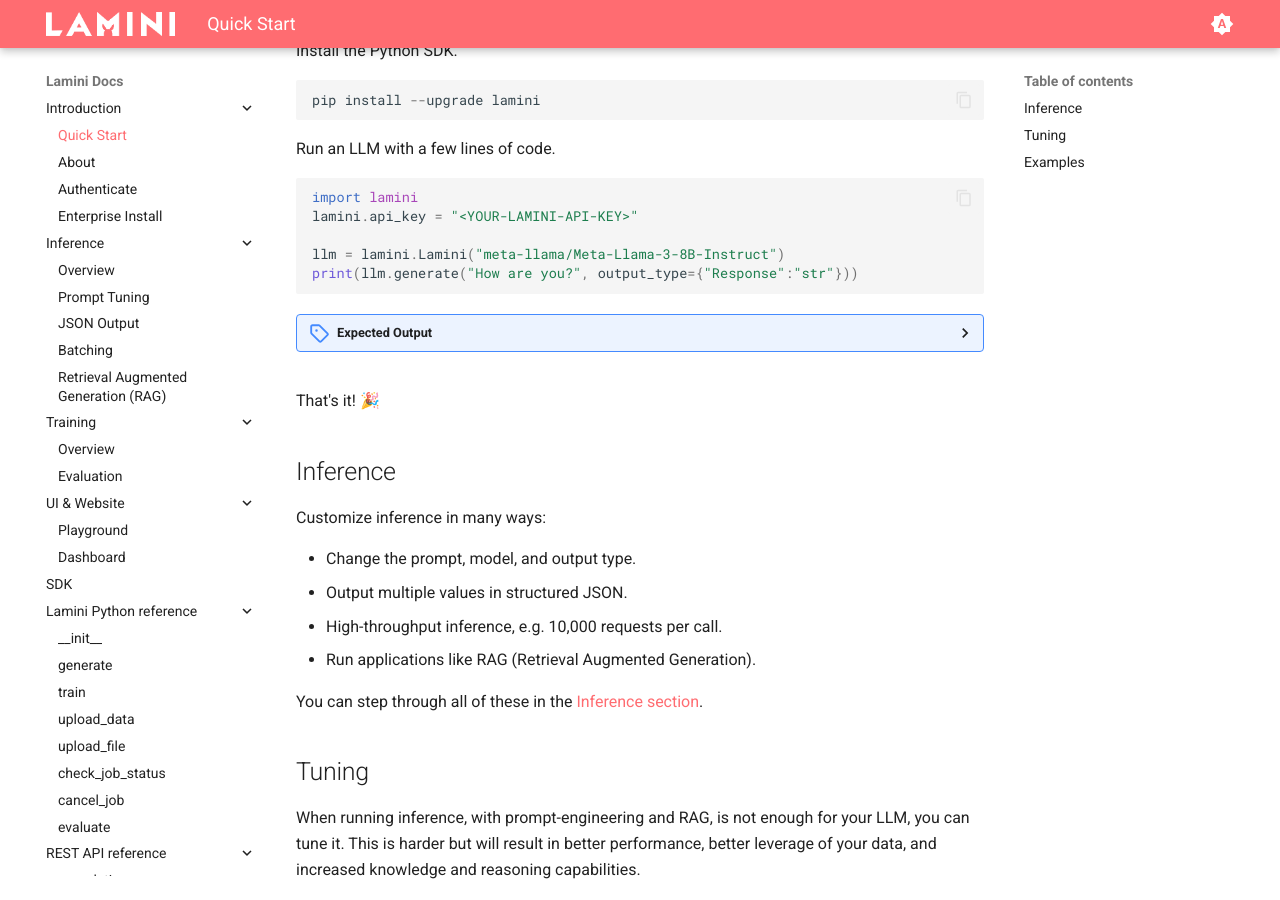
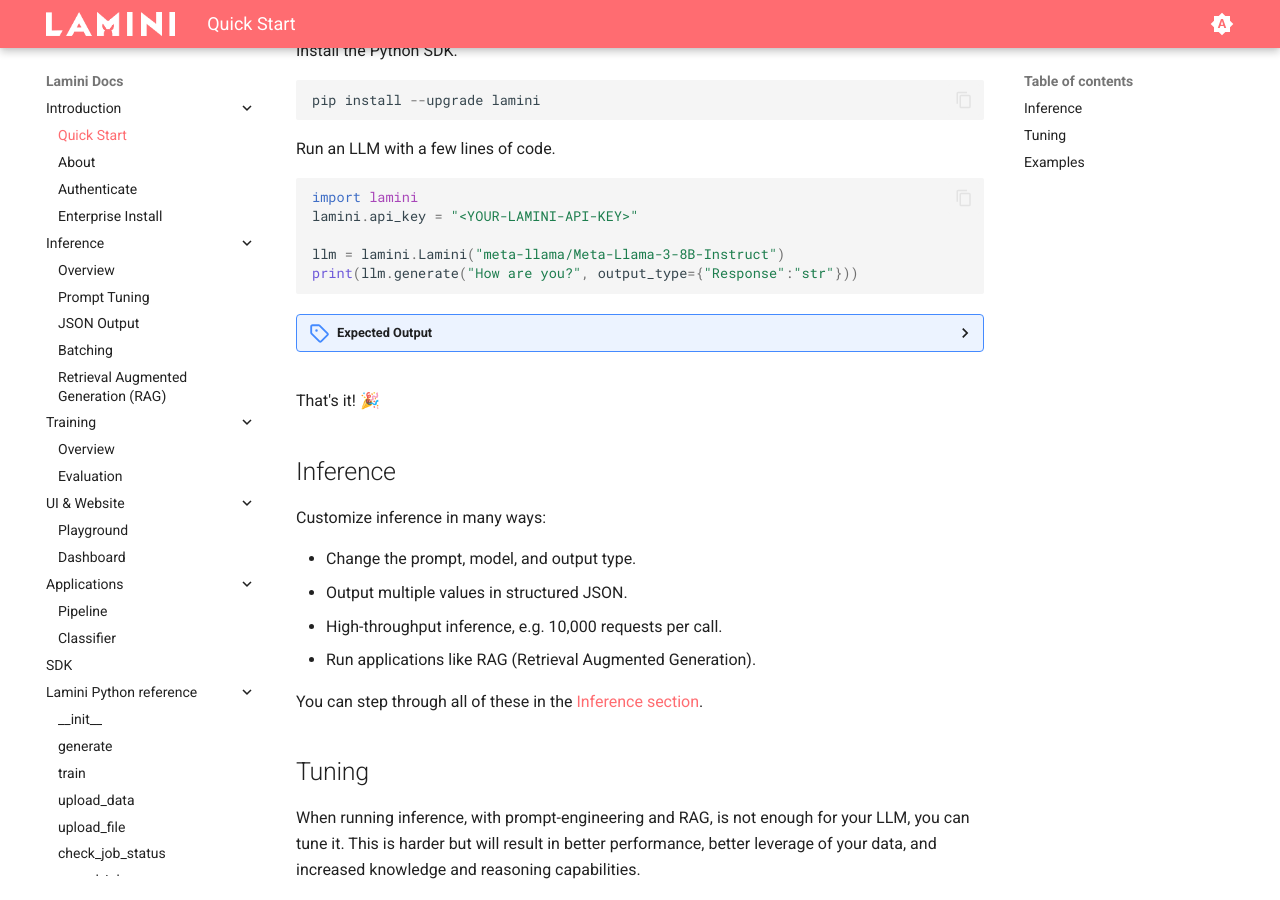
Before and after one commit to lamini-ai/lamini-ai.github.io, an MkDocs documentation site: the page built from docs/index.md, in a window 1280 px wide and 900 px high, scrolled down 348 px. Built offline with MkDocs 1.6.1 and Material for MkDocs 9.7.7, drawn with Linux system fonts in a browser that asks for light colours; some of the changed lines change nothing that is shown.

Commit message:
Added pipeline

```diff
--- a/mkdocs.yml
+++ b/mkdocs.yml
@@ -74,10 +74,10 @@
   - UI & Website:
       - Playground: inference/playground.md
       - Dashboard: training/dashboard.md
-  # - Applications:
+  - Applications:
+       - Pipeline: applications/pipeline.md
+       - Classifier: applications/classifier.md
   #     - RAG: applications/rag.md
-  #     - Classifier: applications/classifier.md
-  #     - Pipeline: applications/pipeline.md
   #     - Agent: applications/agent.md
   - SDK: "https://github.com/lamini-ai/lamini-sdk"
   - Lamini Python reference:
```
